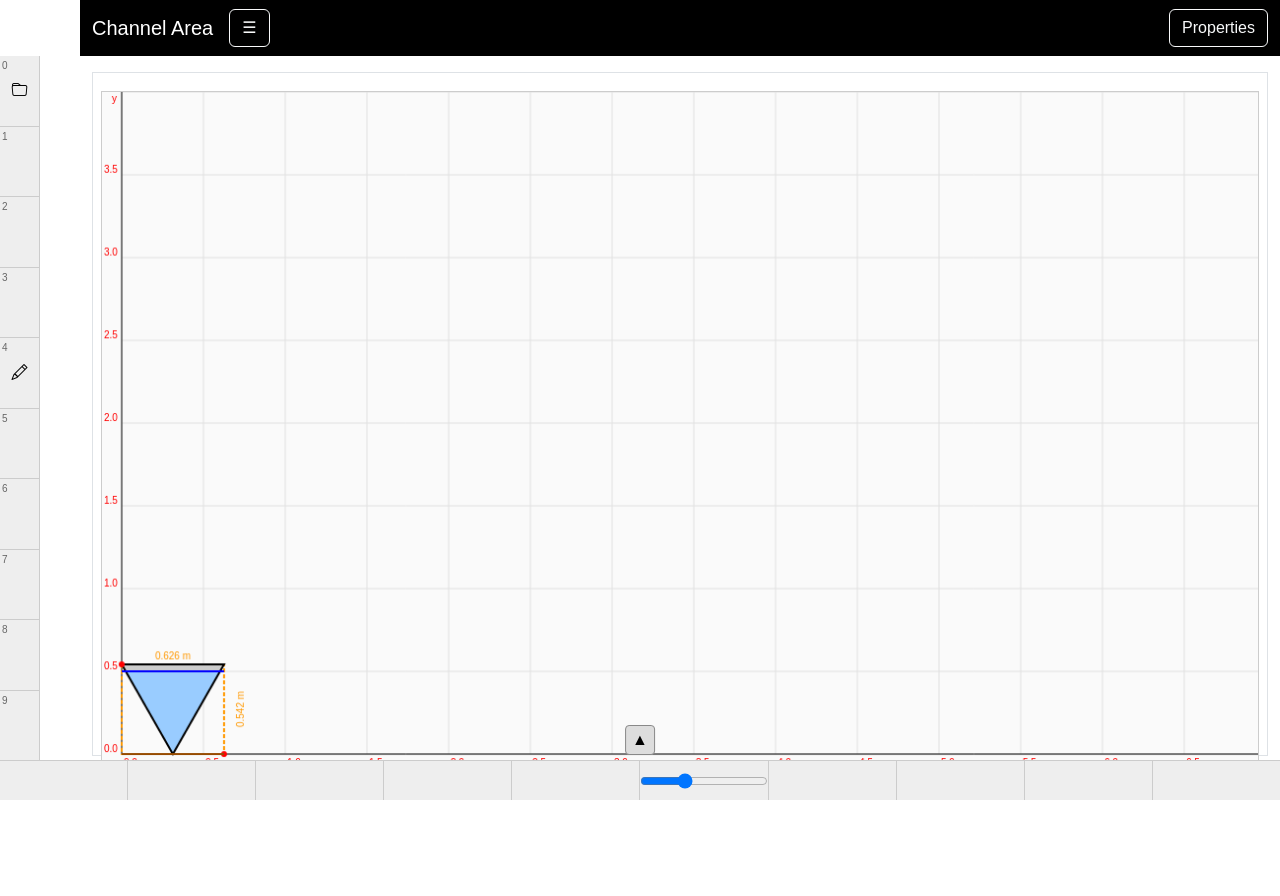
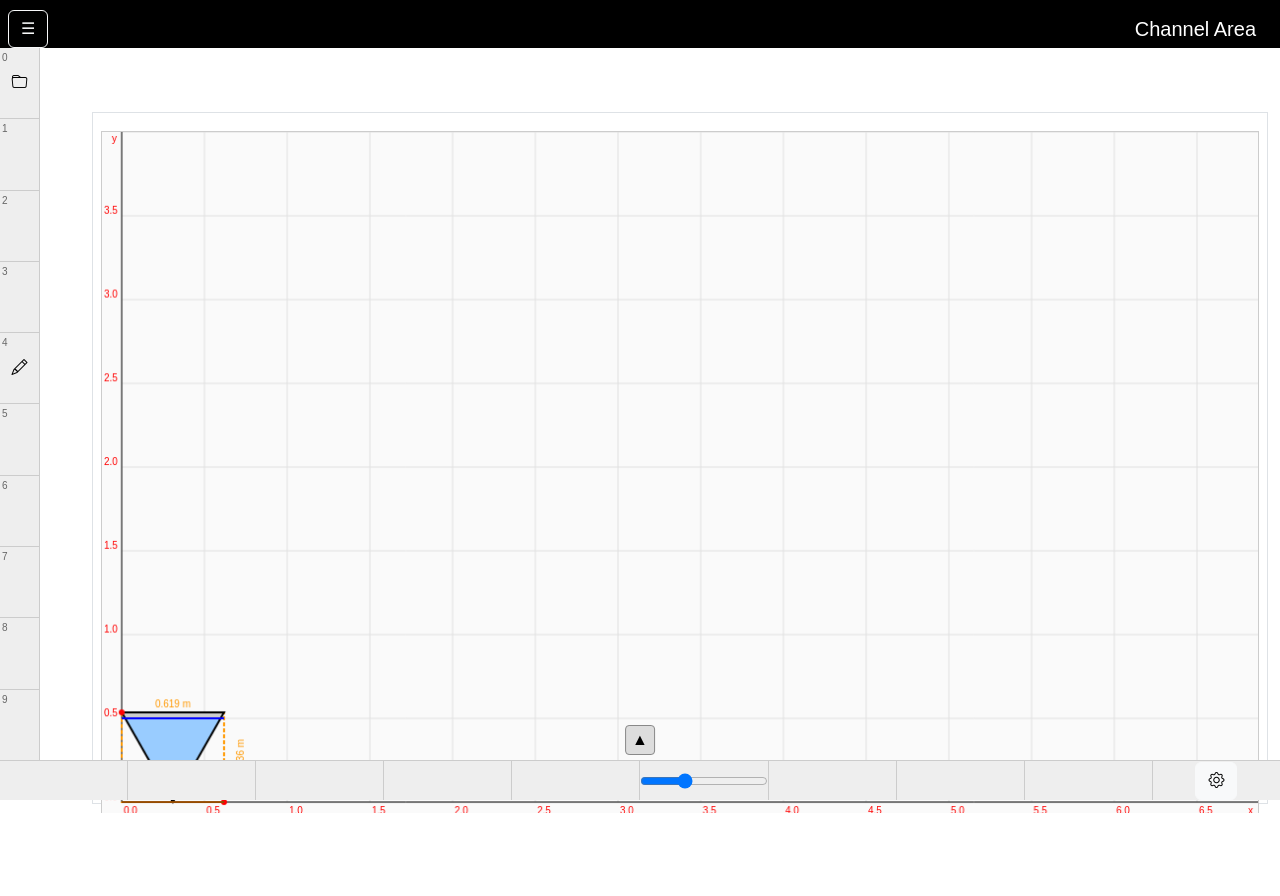
Before and after one commit to techidock/open-source, a Flask app: page / in a window 1280 px wide. Before the commit the page ends 800 px from the top, so only its background shows below. Run offline with Flask 3, Linux system fonts and the light colour scheme; data that the repository does not hold is empty; some libraries are stand-ins or nearby versions.

Commit message:
Adjust layout and move properties button

```diff
--- a/channel_area/static/style.css
+++ b/channel_area/static/style.css
@@ -7,6 +7,7 @@ html, body {
   box-sizing: border-box;
   margin-left: 40px; /* leave room for tool bar */
   margin-bottom: 40px; /* leave room for bottom bar */
+  margin-top: 48px; /* room for top nav */
 }
 
 
@@ -157,11 +158,19 @@ table {
 
 #top-nav {
   background: #000;
+  height: 48px;
+  line-height: 48px;
+  padding: 0 8px;
+  position: fixed;
+  top: 0;
+  left: 0;
+  right: 0;
+  z-index: 1040;
 }
 
 #left-bar {
   position: fixed;
-  top: 56px;   /* below the top navbar */
+  top: 48px;   /* below the top navbar */
   bottom: 40px; /* above the bottom bar */
   left: 0;
   width: 40px;
--- a/channel_area/templates/index.html
+++ b/channel_area/templates/index.html
@@ -21,11 +21,10 @@
     <div class="tool-cell" data-index="8"></div>
     <div class="tool-cell" data-index="9"></div>
   </div>
-  <nav id="top-nav" class="navbar navbar-expand-md navbar-dark">
-    <div class="container-fluid">
+  <nav id="top-nav" class="navbar navbar-dark">
+    <div class="container-fluid p-0">
+      <button class="btn btn-outline-light me-2" type="button" data-bs-toggle="offcanvas" data-bs-target="#side-menu" aria-controls="side-menu">&#9776;</button>
       <a class="navbar-brand" href="#">Channel Area</a>
-      <button class="btn btn-outline-light me-2" type="button" data-bs-toggle="offcanvas" data-bs-target="#side-menu" aria-controls="side-menu">&#9776;</button>
-      <button class="btn btn-outline-light ms-auto" type="button" data-bs-toggle="offcanvas" data-bs-target="#properties-menu" aria-controls="properties-menu">Properties</button>
     </div>
   </nav>
 
@@ -1700,7 +1699,11 @@
   <div class="bottom-cell" data-index="6"></div>
   <div class="bottom-cell" data-index="7"></div>
   <div class="bottom-cell" data-index="8"></div>
-  <div class="bottom-cell" data-index="9"></div>
+  <div class="bottom-cell" data-index="9">
+    <button id="properties-btn" class="btn btn-light" type="button" data-bs-toggle="offcanvas" data-bs-target="#properties-menu" aria-controls="properties-menu">
+      <i class="bi bi-gear"></i>
+    </button>
+  </div>
 </div>
 <button id="nav-toggle" type="button" onclick="toggleBottomNav()">&#9650;</button>
 <nav id="bottom-nav" class="navbar navbar-light bg-light fixed-bottom" style="display:none;">
```
Also changed, not shown: channel_area/README.md.
